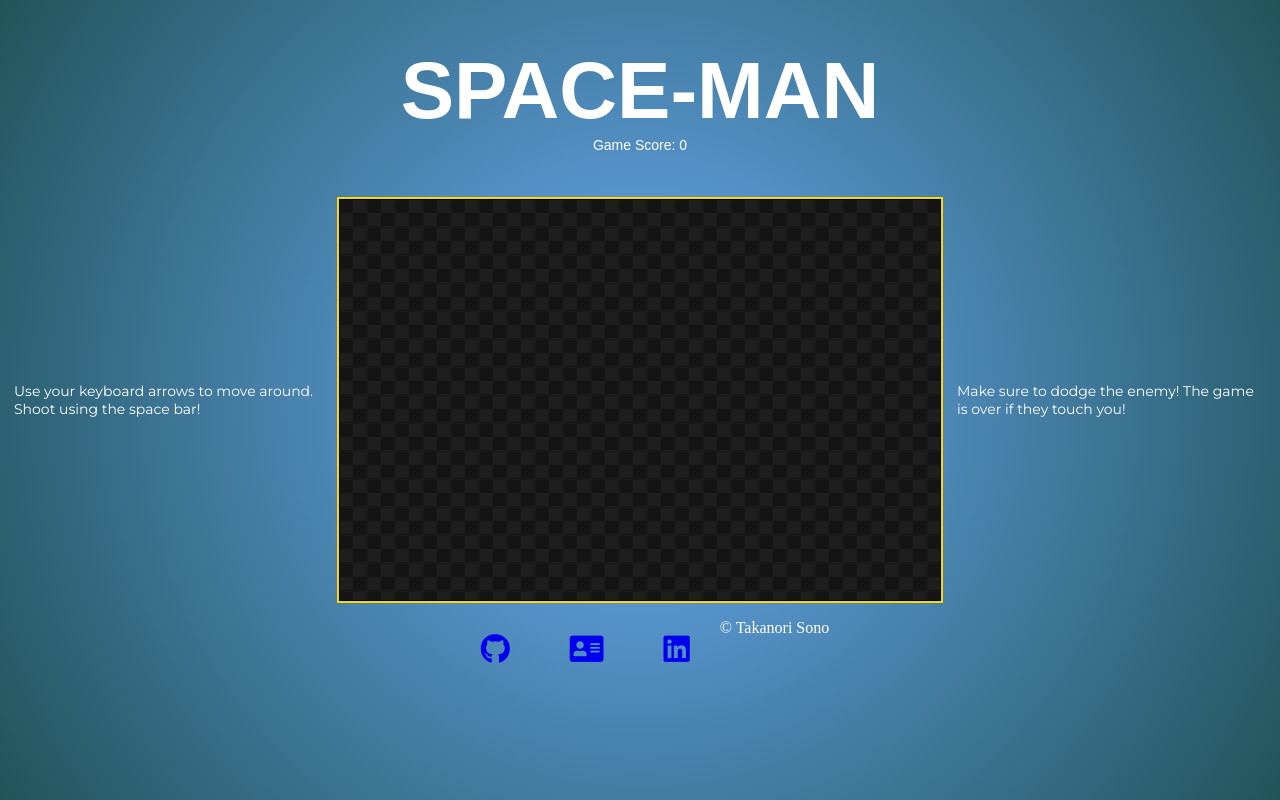
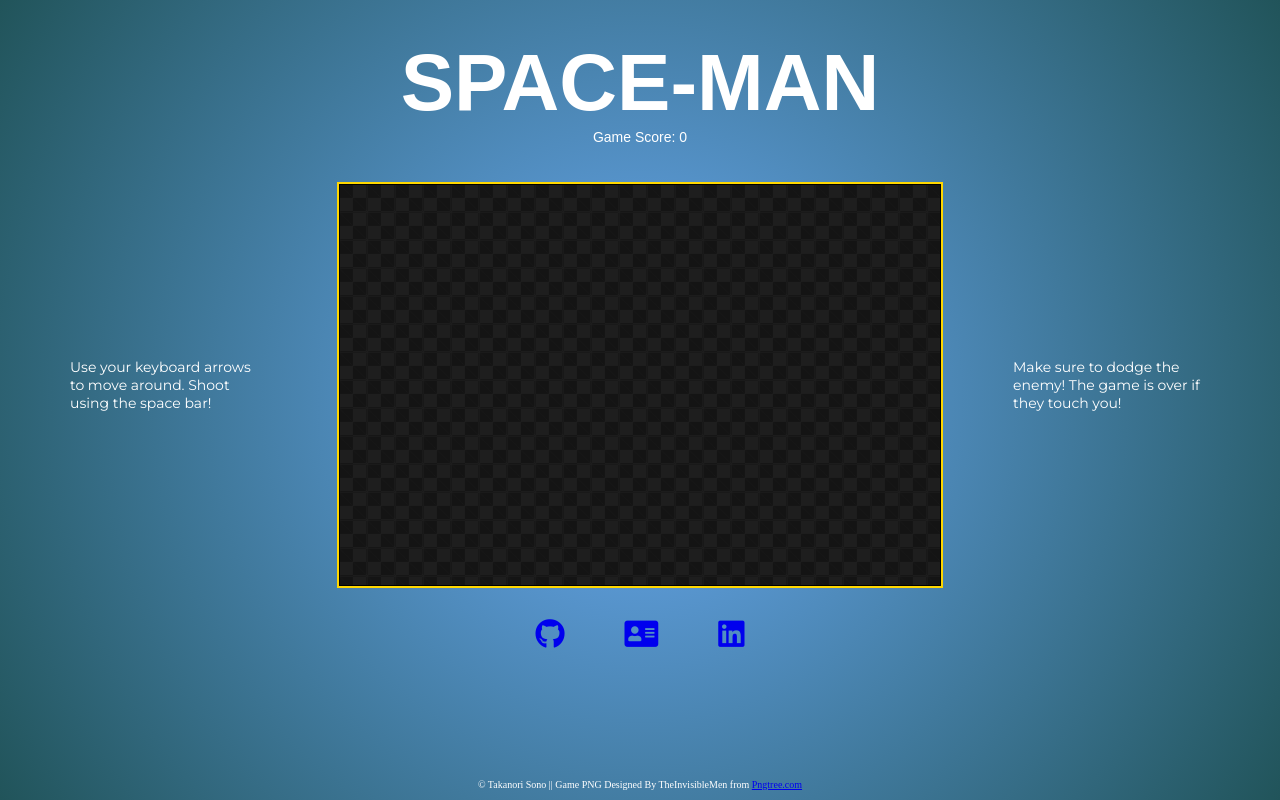
Before and after one commit to TakTakTaka/space-man, a website: page index.html in a window 1280 px wide. Drawn offline with nearby package versions, Linux system fonts and the light colour scheme; a web font is replaced by a local one.

Commit message:
Complete MVP

```diff
--- a/index.html
+++ b/index.html
@@ -33,7 +33,9 @@
       <div class="footer-item icons"><a href="https://github.com/taktaktaka" target="_blank"><i class="fab fa-github"></i></a></div>
       <div class="footer-item icons"><a href="https://taktaktaka.github.io/" target="_blank"><i class="fas fa-address-card"></i></a></div>
       <div class="footer-item icons"><a href="https://www.linkedin.com/in/takanorisono/" target="_blank"><i class="fab fa-linkedin"></i></a></div>
-      <p>&copy; Takanori Sono</p>
+    </div>
+    <div class="credit-container container">
+      <p>&copy; Takanori Sono || Game PNG Designed By TheInvisibleMen from <a href="https://pngtree.com/">Pngtree.com</a></p>
     </div>
 
 
--- a/styles.css
+++ b/styles.css
@@ -72,7 +72,7 @@ h1 {
   flex: 1;
   justify-content: center;
   align-items: center;
-  padding: 1em;
+  padding: 5em;
 }
 
 .content-item1 {
@@ -105,6 +105,14 @@ h1 {
   padding: 1em;
 }
 
+.credit-container {
+  font-size: 10px;
+  flex: 0;
+  display: flex;
+  flex-direction: column;
+  align-items: center;
+}
+
 .colors {
   background-color: #F5CF8E;
   background-color: #F09A9D;
```
